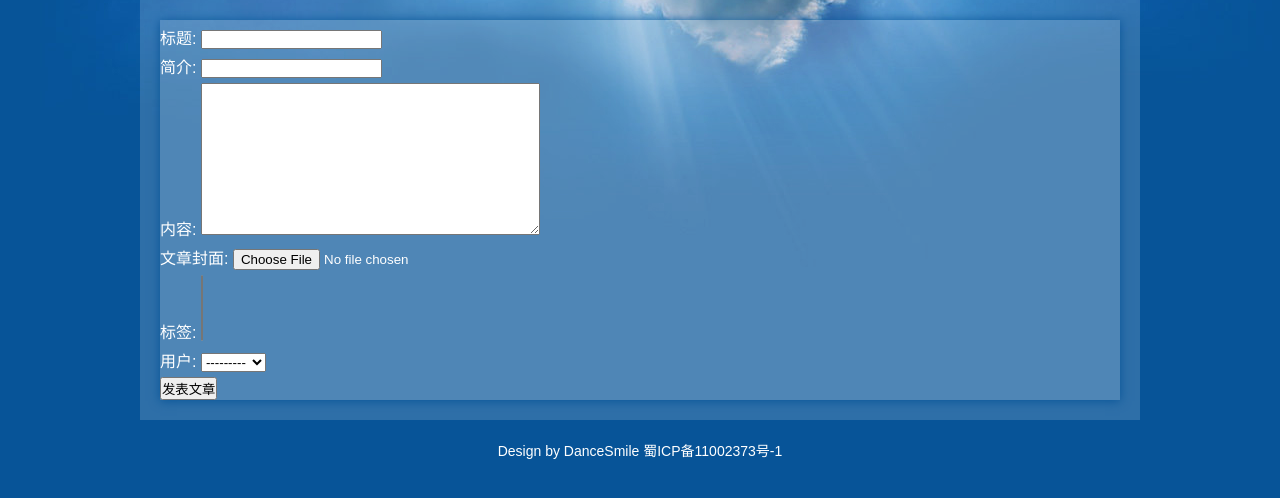
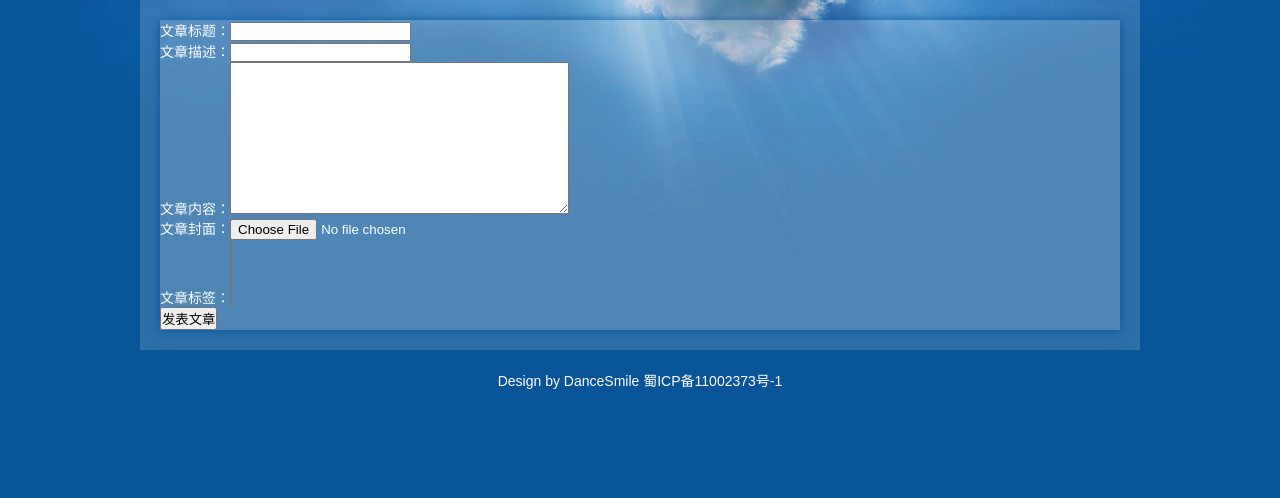
Before and after one commit to chenglin-Zhang/blog, a Django app: page /article/write in a window 1280 px wide. Shown: the part 165-663 px from the top of the page. Run offline with Django 3.2, Linux system fonts and the light colour scheme; the visitor is signed in with stand-in values (Sample User, id 1); data comes from the database, SQL or seed files in the repository; data that the repository does not hold is empty; parts of the project's set-up code (start-up, migrations or seed data) failed here and were passed over; some libraries are stand-ins or nearby versions.

```diff
--- a/article/views.py
+++ b/article/views.py
@@ -1,3 +1,4 @@
+from django.contrib.auth.decorators import login_required
 from django.http import JsonResponse
 from django.shortcuts import render, redirect
 from django.core.paginator import Paginator
@@ -69,6 +70,7 @@ def article_show(request):
 
 
 # 写博客
+@login_required
 def write_article(request):
     if request.method == "GET":
         aform = ArticleForm()
--- a/dJan/urls.py
+++ b/dJan/urls.py
@@ -26,8 +26,9 @@ from user.view import index
 urlpatterns = [
     # 使用Xadmin代替admin
     # path('admin/', admin.site.urls),
-    path('xadmin/', xadmin.site.urls, name='xadmin'),
+    path('xadmin/', xadmin.site.urls),
     path('', index, name='index'),
+
     path('user/', include('user.urls', namespace='user')),
     path('article/', include('article.urls', namespace='article')),
     re_path(r'captcha/', include('captcha.urls')),
--- a/templates/article/write.html
+++ b/templates/article/write.html
@@ -6,17 +6,40 @@
 {% endblock %}
 {% block mycss %}
     <style>
-       form>p{
-           margin: 5px 0;
-           font-size: 16px;
-       }
+        form > p {
+            margin: 5px 0;
+            font-size: 16px;
+        }
     </style>
 {% endblock %}
 {% block content %}
-    <form action="{% url 'article:write' %}" method="post" enctype="multipart/form-data">
-        {% csrf_token %}
+    <form action="{% url 'article:write' %}" method="post" enctype="multipart/form-data">{% csrf_token %}
         {{ form.media }}
-        {{ form.as_p }}
+        <div>
+            <label>
+                文章标题：{{ form.title }}
+            </label>
+        </div>
+        <div>
+            <label for="">
+                文章描述：{{ form.desc }}
+            </label>
+        </div>
+        <div>
+            <label for="">
+                文章内容：{{ form.content }}
+            </label>
+        </div>
+        <div>
+            <label for="">
+                文章封面：{{ form.image }}
+            </label>
+        </div>
+        <div>
+            <label for="">
+                文章标签：{{ form.tags }}
+            </label>
+        </div>
         <input type="submit" value="发表文章" class="btn btn-default">
     </form>
 {% endblock %}
--- a/user/view.py
+++ b/user/view.py
@@ -255,4 +255,4 @@ def user_zhuce(request):
 
 
 def user_manager(request):
-    return redirect('xadmin')
+    return redirect('http://127.0.0.1:8000/xadmin/')
```
